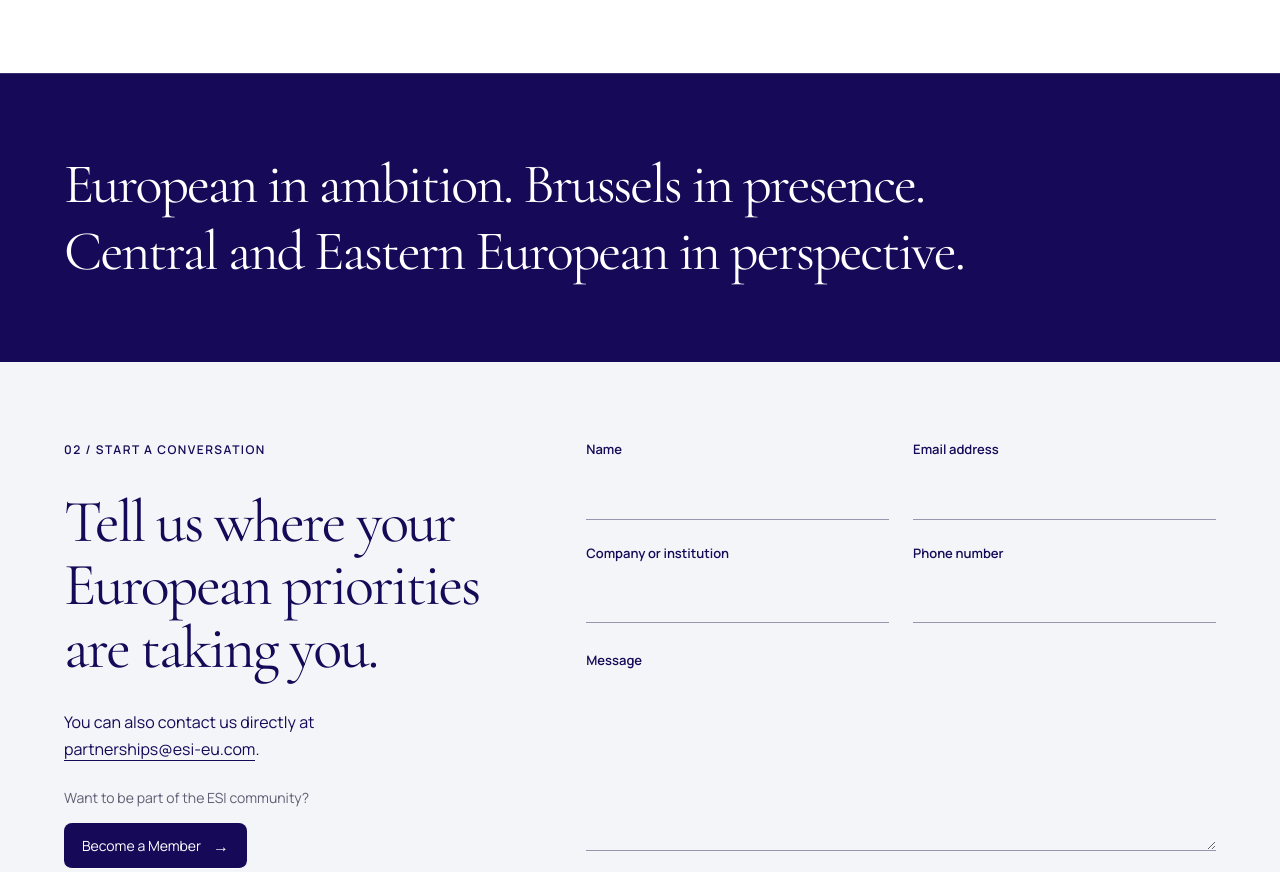
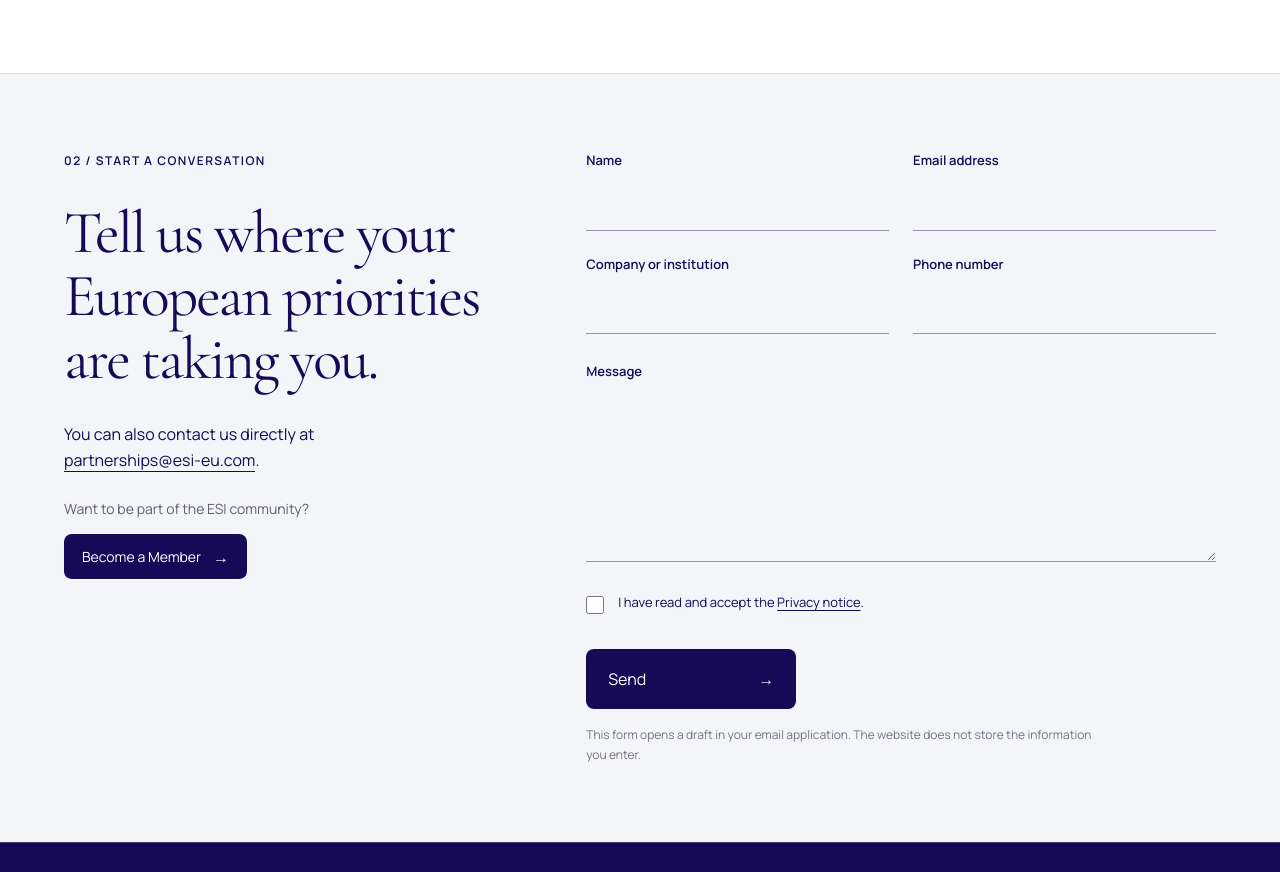
Before and after one commit to theEuropeanStrategyInstitute/ESI_website, an Astro site: page /partnership in a window 1280 px wide. Shown: the part 2064-2936 px from the top of the page. Built offline with nearby package versions, Linux system fonts and the light colour scheme; Astro itself is replaced by a stand-in of ours; no server answers.

Commit message:
style(partnership): remove tagline section before enquiry form
Co-authored-by: Cursor <cursoragent@cursor.com>

```diff
--- a/src/pages/partnership.astro
+++ b/src/pages/partnership.astro
@@ -72,13 +72,6 @@ const description =
         </article>
       ))}
     </div>
-  </section>
-
-  <section class="content-section section-dark partnership-tagline-section">
-    <h2 class="partnership-principles-tagline">
-      European in ambition. Brussels in presence. Central and Eastern European
-      in perspective.
-    </h2>
   </section>
 
   <section class="content-section form-section">
```
